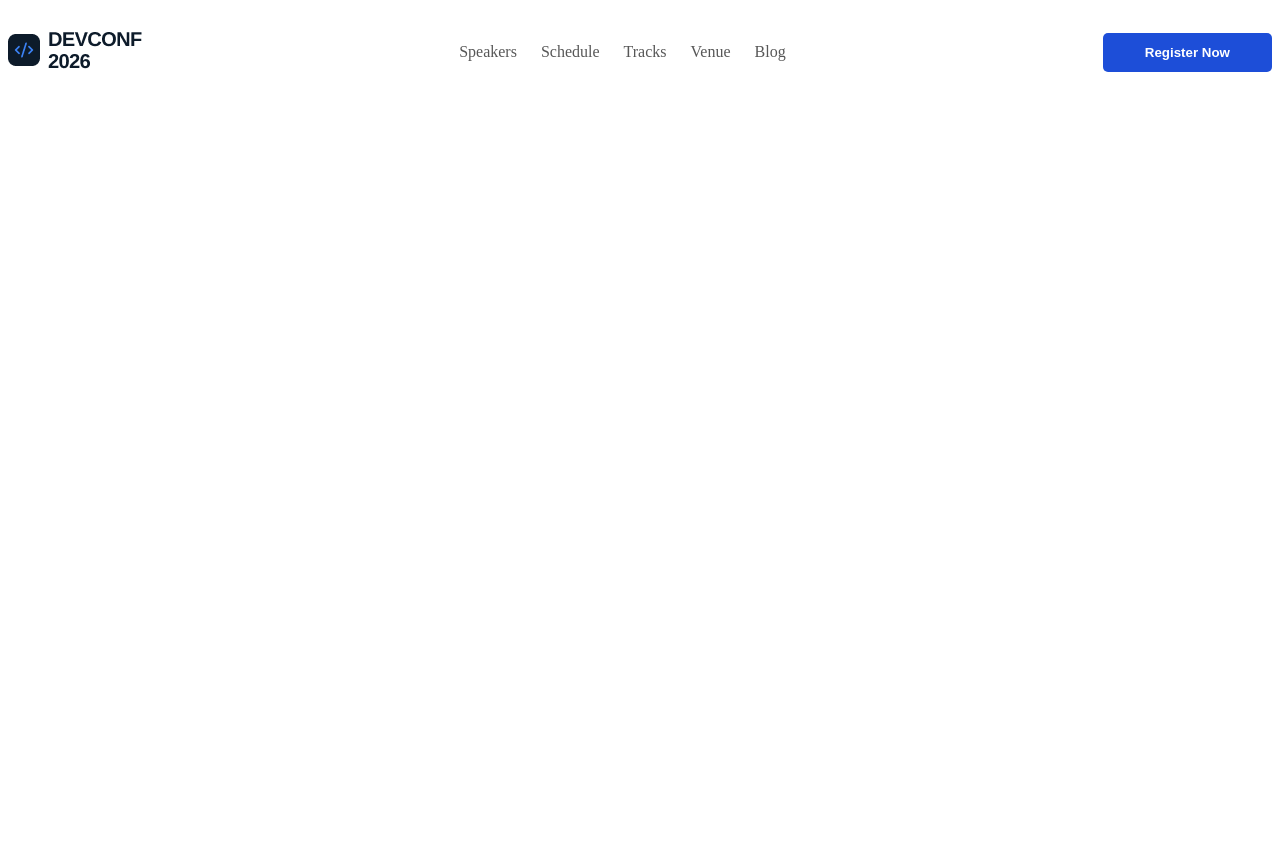
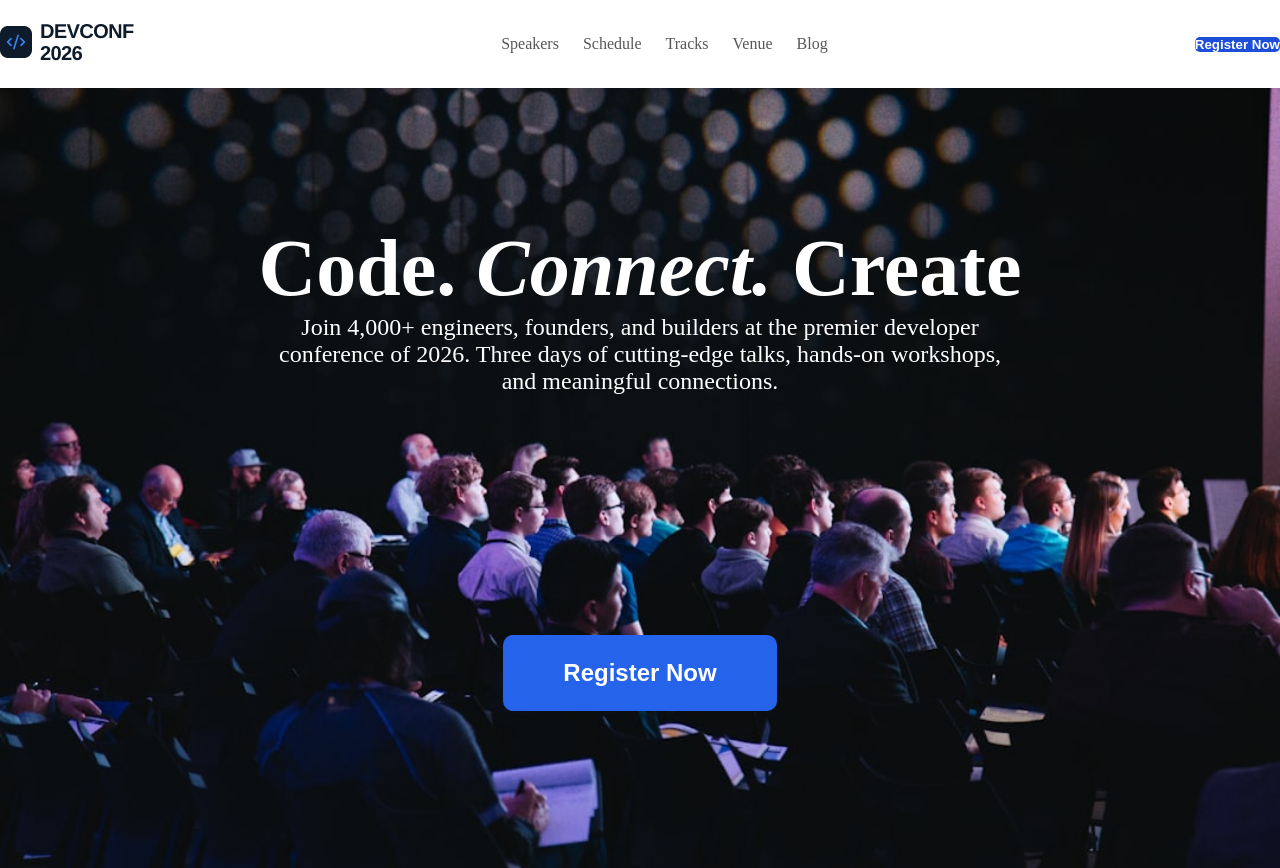
Before and after one commit to MostafizurRahman2488/dev-conf-2026, a plain HTML site: page index.html in a window 1280 px wide. Before the commit the page ends 800 px from the top, so only its background shows below. Drawn offline with Linux system fonts and the light colour scheme.

Commit message:
Add Banner

```diff
--- a/index.html
+++ b/index.html
@@ -29,6 +29,25 @@
 
                 <button class="btn-primary">Register Now</button>
             </nav>
+            <section class="banner">
+                <div class="banner-content">
+                    <h1 class="banner-title">
+                        Code. <span id="italic">Connect.</span> Create
+                    </h1>
+
+                    <p class="banner-description">
+                        Join 4,000+ engineers, founders, and builders at the premier developer <br>
+                        conference of 2026. Three days of cutting-edge talks, hands-on workshops, <br>
+                        and meaningful connections.
+                    </p>
+
+
+                        <button id="btn-banner" class="btn-primary">
+                            Register Now
+                        </button>
+
+                </div>
+            </section>
         </header>
 
         <main>
--- a/styles/dev_conf.css
+++ b/styles/dev_conf.css
@@ -1,19 +1,20 @@
-/* * {
+* {
     margin: 0;
     padding: 0;
     box-sizing: border-box;
-} */
+}
 
 .btn-primary {
     color: #FFFFFF;
     background-color: #1D4ED8;
-    padding: 12px 42px;
+    /* padding: 12px 42px; */
     border: none;
     border-radius: 5px;
     font-weight: bold;
     cursor: pointer;
 }
 
+/* nav start */
 nav {
     display: flex;
     justify-content: space-between;
@@ -50,3 +51,58 @@ nav li a:hover {
 .btn-primary:hover {
     background-color: #1E40AF;
 }
+
+/* nav end  */
+
+/* banner-section  */
+.banner {
+    max-width: 1550px;
+    height: 780px;
+    margin: 0 auto;
+
+    background-image: url('/assets/banner.jpg');
+    background-size: cover;
+    background-position: center;
+    background-repeat: no-repeat;
+
+    /* display: flex;
+    justify-content: center;
+    align-items: center; */
+}
+
+.banner-content {
+    text-align: center;
+    /* margin-top: 135px; */
+}
+
+.banner-title {
+    color: #FFFFFF;
+    font-size: 80px;
+    padding-top: 135px;
+}
+
+#italic {
+    font-style: italic;
+}
+
+.banner-description {
+    color: #FFFFFF;
+    font-size: 24px;
+    font-weight: 400;
+    /* margin-bottom: 90px; */
+}
+
+#btn-banner {
+    padding: 24px 60px;
+    font-size: 24px;
+    border: none;
+    border-radius: 10px;
+    background-color: #2563EB;
+    color: white;
+    margin-top: 240px;
+    cursor: pointer;
+}
+
+#btn-banner:hover {
+    background-color: #1D4ED8;
+}
```
